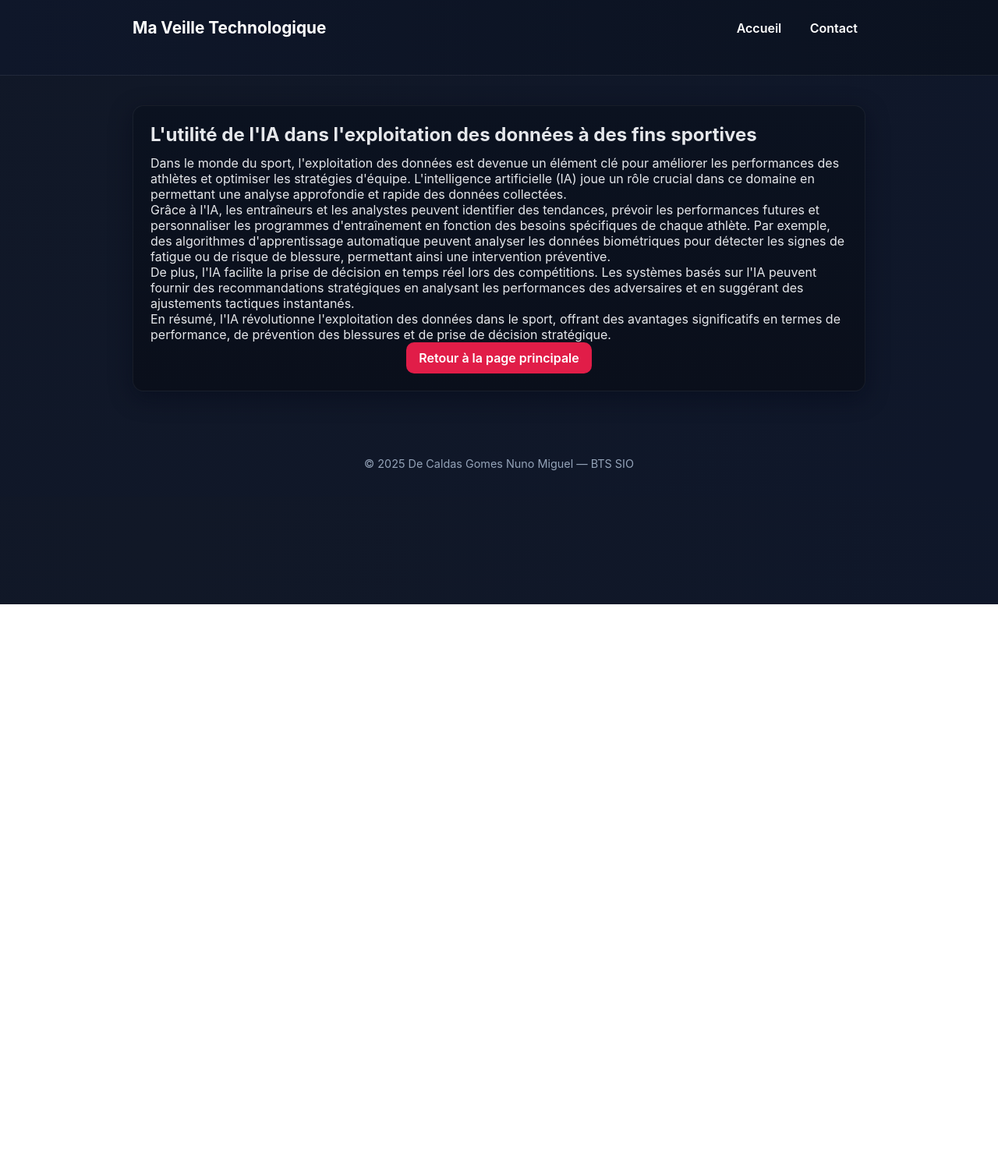
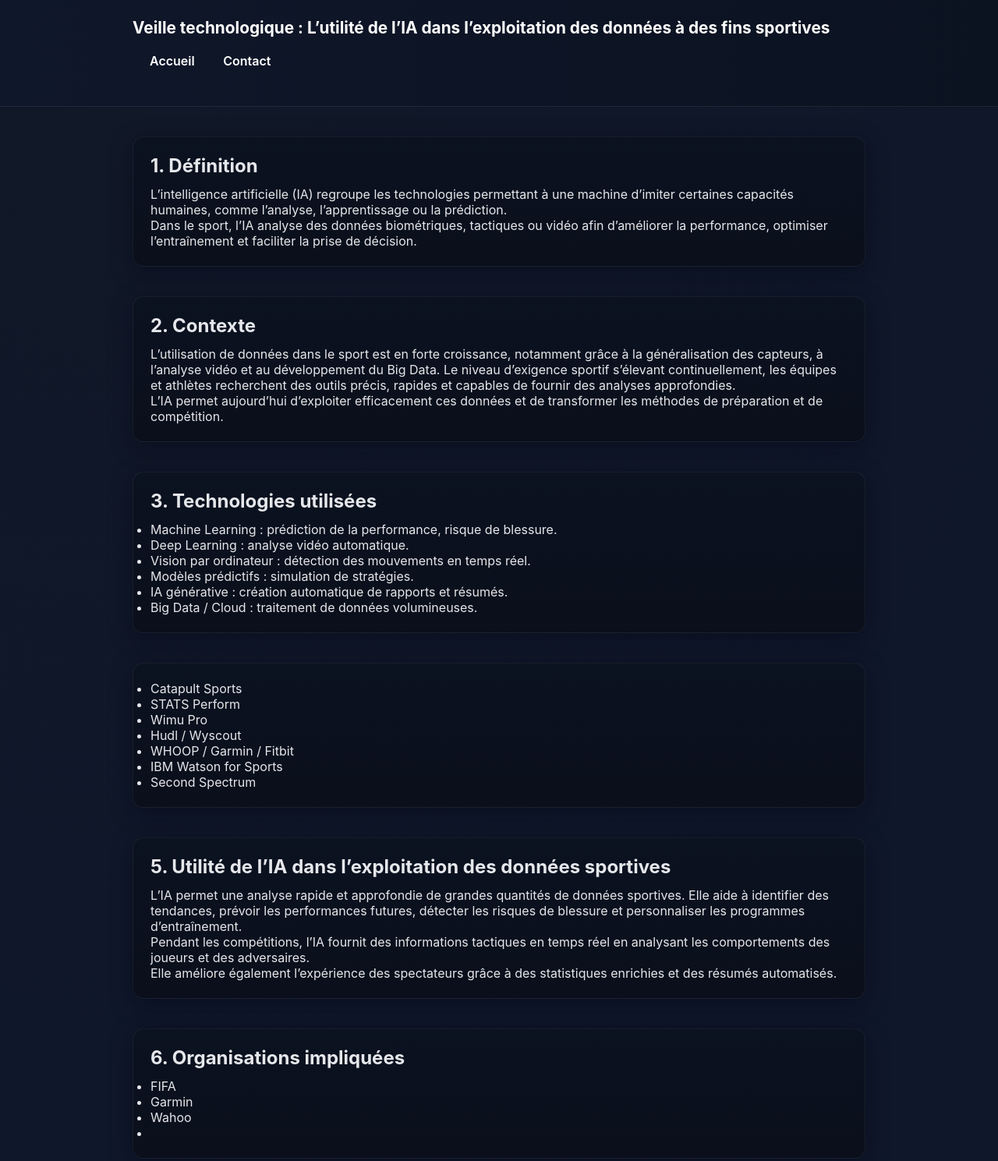
Before and after one commit to NunoDeCaldasGomes/Portfolio, a website: page index3.html in a window 1280 px wide. Shown: the part 25-1514 px from the top of the page at 78% size. Before the commit the page ends 800 px from the top, so only its background shows below. Drawn offline with Linux system fonts and the light colour scheme.

Commit message:
Update index3.html

```diff
--- a/index3.html
+++ b/index3.html
@@ -9,7 +9,7 @@
   <body>
     <header class="site-header">
       <div class="container">
-        <h1>Ma Veille Technologique</h1>
+        <h1>Veille technologique : L’utilité de l’IA dans l’exploitation des données à des fins sportives</h1>
         <nav>
           <a href="index.html">Accueil</a>
           <a href="index2.html">Contact</a>
@@ -18,15 +18,60 @@
     </header>
     <main class="container">
       <section class="card reveal">
-        <h2>L'utilité de l'IA dans l'exploitation des données à des fins sportives</h2>
-        <p>Dans le monde du sport, l'exploitation des données est devenue un élément clé pour améliorer les performances des athlètes et optimiser les stratégies d'équipe. L'intelligence artificielle (IA) joue un rôle crucial dans ce domaine en permettant une analyse approfondie et rapide des données collectées.</p>
-        <p>Grâce à l'IA, les entraîneurs et les analystes peuvent identifier des tendances, prévoir les performances futures et personnaliser les programmes d'entraînement en fonction des besoins spécifiques de chaque athlète. Par exemple, des algorithmes d'apprentissage automatique peuvent analyser les données biométriques pour détecter les signes de fatigue ou de risque de blessure, permettant ainsi une intervention préventive.</p>
-        <p>De plus, l'IA facilite la prise de décision en temps réel lors des compétitions. Les systèmes basés sur l'IA peuvent fournir des recommandations stratégiques en analysant les performances des adversaires et en suggérant des ajustements tactiques instantanés.</p>
-        <p>En résumé, l'IA révolutionne l'exploitation des données dans le sport, offrant des avantages significatifs en termes de performance, de prévention des blessures et de prise de décision stratégique.</p>
+        <h2>1. Définition</h2>
+        <p>L’intelligence artificielle (IA) regroupe les technologies permettant à une machine d’imiter certaines capacités humaines, comme l’analyse, l’apprentissage ou la prédiction.</p>
+        <p>Dans le sport, l’IA analyse des données biométriques, tactiques ou vidéo afin d’améliorer la performance, optimiser l’entraînement et faciliter la prise de décision.</p>
+      </section>
+      <br>
+      <section class="card reveal">
+        <h2>2. Contexte</h2>
+        <p>L’utilisation de données dans le sport est en forte croissance, notamment grâce à la généralisation des capteurs, à l’analyse vidéo et au développement du Big Data. Le niveau d’exigence sportif s’élevant continuellement, les équipes et athlètes recherchent des outils précis, rapides et capables de fournir des analyses approfondies.</p>
+        <p>L’IA permet aujourd’hui d’exploiter efficacement ces données et de transformer les méthodes de préparation et de compétition.</p>
+      </section>
+      <br>
+      <section class="card reveal">
+        <h2>3. Technologies utilisées</h2>
+        <ul>
+          <li>Machine Learning : prédiction de la performance, risque de blessure.</li>
+          <li>Deep Learning : analyse vidéo automatique.</li>
+          <li>Vision par ordinateur : détection des mouvements en temps réel.</li>
+          <li>Modèles prédictifs : simulation de stratégies.</li>
+          <li>IA générative : création automatique de rapports et résumés.</li>
+          <li>Big Data / Cloud : traitement de données volumineuses.</li>
+        </ul>
+      </section>
+      <br>
+      <section class="card reveal">
+        <ul>
+          <li>Catapult Sports</li>
+          <li>STATS Perform</li>
+          <li>Wimu Pro</li>
+          <li>Hudl / Wyscout</li>
+          <li>WHOOP / Garmin / Fitbit</li>
+          <li>IBM Watson for Sports</li>
+          <li>Second Spectrum</li>
+        </ul>
+      </section>
+      <br>
+      <section class="card reveal">
+        <h2>5. Utilité de l’IA dans l’exploitation des données sportives</h2>
+        <p>L’IA permet une analyse rapide et approfondie de grandes quantités de données sportives. Elle aide à identifier des tendances, prévoir les performances futures, détecter les risques de blessure et personnaliser les programmes d’entraînement.</p>
+        <p>Pendant les compétitions, l’IA fournit des informations tactiques en temps réel en analysant les comportements des joueurs et des adversaires.</p>
+        <p>Elle améliore également l’expérience des spectateurs grâce à des statistiques enrichies et des résumés automatisés.</p>
+      </section>
+      <br>
+      <section class="card reveal">
+        <h2>6. Organisations impliquées</h2>
+        <ul>
+          <li>FIFA</li>
+          <li>Garmin</li>
+          <li>Wahoo</li>
+          <li></li>
+        </ul>
+      </section>
         <div class="cta">
           <a class="btn" href="index.html">Retour à la page principale</a>
         </div>
-      </section>
     </main>
     <footer class="site-footer">
       <div class="container">
```
